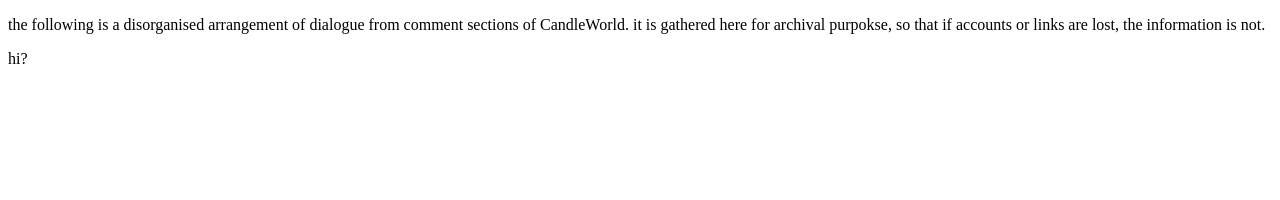
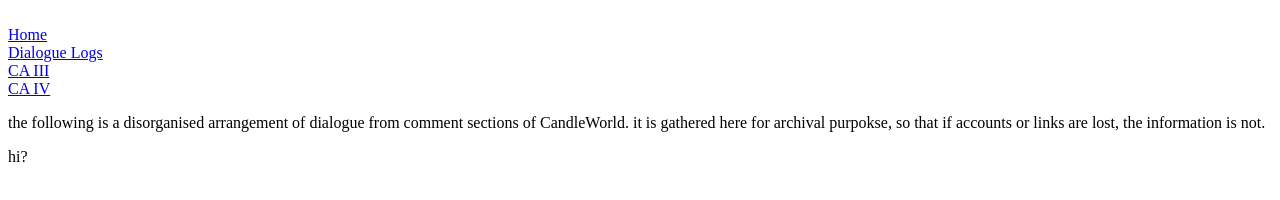
Before and after one commit to gasolineteapot/candleworldarchive, a plain HTML site: page list.html in a window 1280 px wide. Drawn offline with Linux system fonts and the light colour scheme.

Commit message:
Update list.html

```diff
--- a/list.html
+++ b/list.html
@@ -1,5 +1,11 @@
 <!DOCTYPE html>
 <html>
 <head>
+<div class="topnav">
+  <br /><font size="3"><a class="active" href="./index.html">Home</a>
+  <br /><a href="./list.html">Dialogue Logs</a>
+  <br /><a href="./ca3.html">CA III</a>
+  <br /><a href="./ca4.html">CA IV</a>
+</div>
   <p> the following is a disorganised arrangement of dialogue from comment sections of CandleWorld. it is gathered here for archival purpokse, so that if accounts or links are lost, the information is not. </p>
   <font type="Arial, Arial, sans serif"><p>hi?</p>
```
